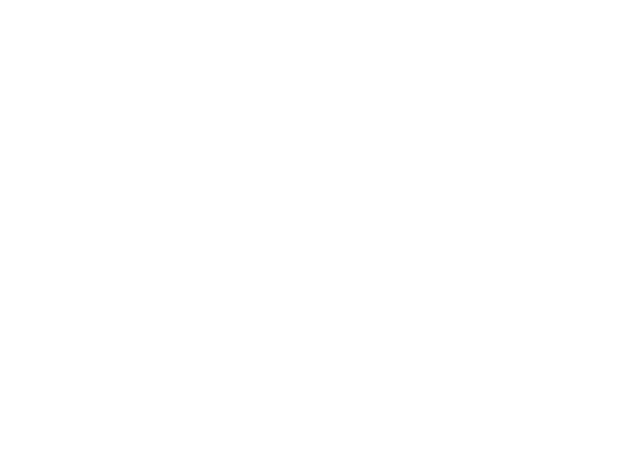
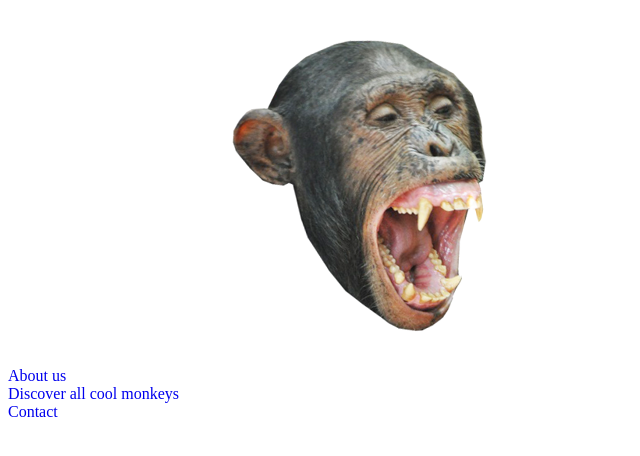
Before and after one commit to faddaste/landing-page, a plain HTML site: page index.html in a window 1280 px wide. Shown: the whole page, without its empty margins (0-640 px from the left). Drawn offline with Linux system fonts and the light colour scheme.

Commit message:
Insert logo and header links
The logo image and the links on the header were added. I have removed
link decoration and list dots with css.

```diff
--- a/index.html
+++ b/index.html
@@ -11,6 +11,12 @@
   <body>
     <div class="top">
         <div class="header">
+            <img src="img/logo.png" alt="head of a monkey with its mouth open" class="logo">
+            <ul class="header-links">
+                <li><a href="#">About us</li>
+                <li><a href="#">Discover all cool monkeys</li>
+                <li><a href="#">Contact</a></li>
+            <ul>
 
         </div>
         <div class="hero">
--- a/style.css
+++ b/style.css
@@ -0,0 +1,7 @@
+.header-links,
+a {
+    list-style-type: none;
+    text-decoration: none;
+    padding: 0;
+    margin: 0;
+}
```
Also changed, not shown: img/logo.png (added).
